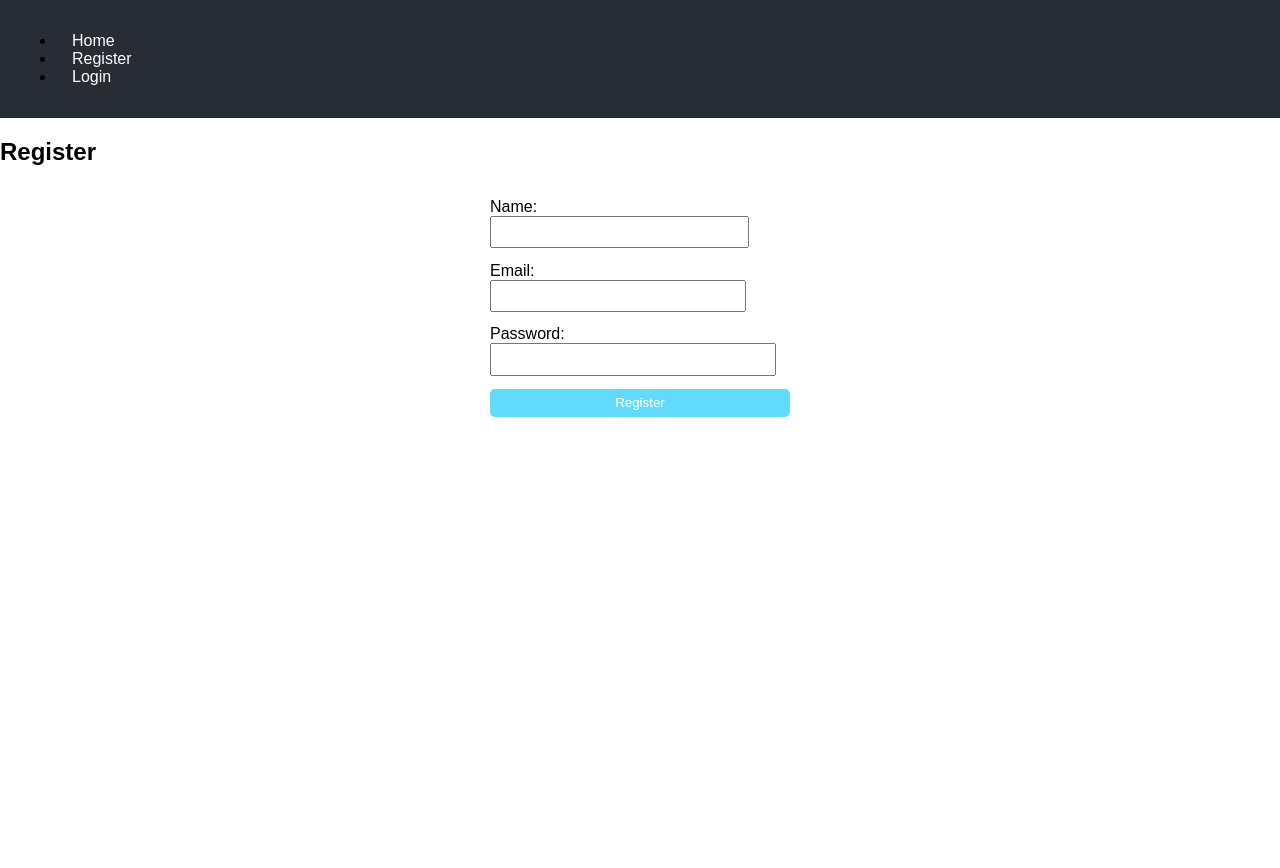
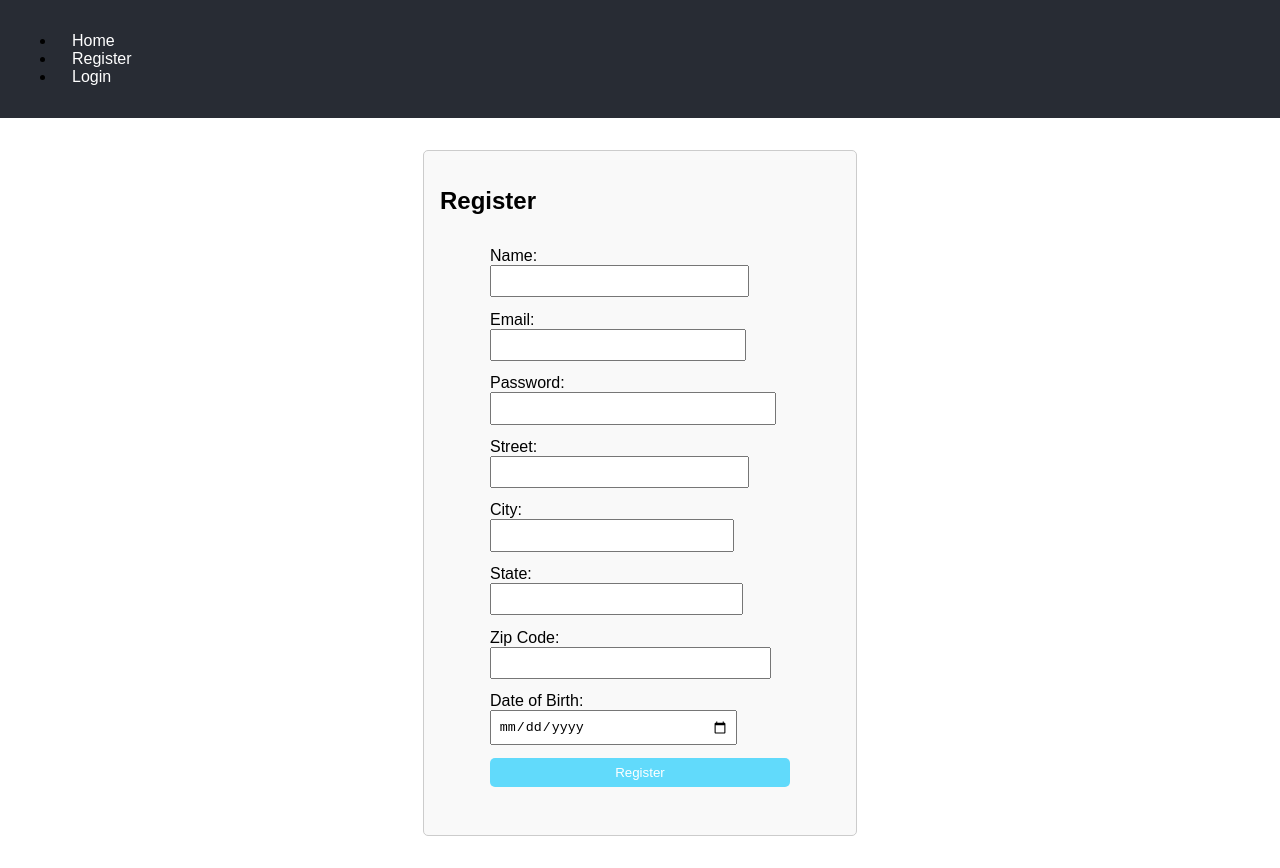
Before and after one commit to lurch9/comfort-foods, a React (Vite) app: page /register in a window 1280 px wide. Before the commit the page ends 800 px from the top, so only its background shows below. Built offline with nearby package versions, Linux system fonts and the light colour scheme.

Commit message:
Added fields to registration/profile

```diff
--- a/src/pages/Login.jsx
+++ b/src/pages/Login.jsx
@@ -1,45 +1,71 @@
-// src/pages/Login.jsx
-import React, { useState } from 'react';
+import React from 'react';
+import { useFormik } from 'formik';
+import * as Yup from 'yup';
+import axios from 'axios';
+import './form.css';
+import { useNavigate } from 'react-router-dom';
 import { useAuth } from '../context/AuthContext';
-import axios from 'axios';
-import './Form.css'
 
 const Login = () => {
-  const [email, setEmail] = useState('');
-  const [password, setPassword] = useState('');
-  const [error, setError] = useState('');
-  const [success, setSuccess] = useState('');
-  const { login } = useAuth();
+  const { setUser } = useAuth();
+  const navigate = useNavigate();
 
-  const handleSubmit = async (e) => {
-    e.preventDefault();
-    try {
-      const { data } = await axios.post('http://localhost:5000/api/users/login', { email, password });
-      login(data);
-      setError('');
-      setSuccess('Login successful!');
-    } catch (error) {
-      setError('Invalid email or password');
-      setSuccess('');
-    }
-  };
+  const formik = useFormik({
+    initialValues: {
+      email: '',
+      password: ''
+    },
+    validationSchema: Yup.object({
+      email: Yup.string().email('Invalid email address').required('Required'),
+      password: Yup.string().required('Required'),
+    }),
+    onSubmit: async (values, { setSubmitting, setErrors }) => {
+      try {
+        const response = await axios.post('http://localhost:5000/api/users/login', values);
+        setUser(response.data);
+        navigate('/profile');
+      } catch (error) {
+        if (error.response && error.response.status === 401) {
+          setErrors({ submit: 'Incorrect email or password' });
+        } else {
+          setErrors({ submit: error.response.data.message || error.message });
+        }
+      }
+      setSubmitting(false);
+    },
+  });
 
   return (
-    <div>
+    <div className="form-container">
       <h2>Login</h2>
-      <form onSubmit={handleSubmit}>
+      <form onSubmit={formik.handleSubmit}>
         <div>
-          <label>Email:</label>
-          <input type="email" value={email} onChange={(e) => setEmail(e.target.value)} required />
+          <label htmlFor="email">Email:</label>
+          <input
+            id="email"
+            type="email"
+            {...formik.getFieldProps('email')}
+          />
+          {formik.touched.email && formik.errors.email ? (
+            <div className="error-message">{formik.errors.email}</div>
+          ) : null}
         </div>
         <div>
-          <label>Password:</label>
-          <input type="password" value={password} onChange={(e) => setPassword(e.target.value)} required />
+          <label htmlFor="password">Password:</label>
+          <input
+            id="password"
+            type="password"
+            {...formik.getFieldProps('password')}
+          />
+          {formik.touched.password && formik.errors.password ? (
+            <div className="error-message">{formik.errors.password}</div>
+          ) : null}
         </div>
-        <button type="submit">Login</button>
+        <button type="submit" disabled={formik.isSubmitting}>
+          Login
+        </button>
+        {formik.errors.submit && <div className="error-message">{formik.errors.submit}</div>}
       </form>
-      {error && <p style={{ color: 'red' }}>{error}</p>}
-      {success && <p style={{ color: 'green' }}>{success}</p>}
     </div>
   );
 };
--- a/src/pages/Profile.jsx
+++ b/src/pages/Profile.jsx
@@ -1,55 +1,161 @@
 // src/pages/Profile.jsx
-import React, { useState, useEffect } from 'react';
+import React, { useEffect, useState } from 'react';
+import { useFormik } from 'formik';
+import * as Yup from 'yup';
 import axios from 'axios';
 import { useAuth } from '../context/AuthContext';
+import './form.css';
 
 const Profile = () => {
   const { user, setUser } = useAuth();
-  const [name, setName] = useState(user.name);
-  const [email, setEmail] = useState(user.email);
-  const [password, setPassword] = useState('');
   const [message, setMessage] = useState('');
 
-  useEffect(() => {
-    setName(user.name);
-    setEmail(user.email);
-  }, [user]);
-
-  const handleSubmit = async (e) => {
-    e.preventDefault();
-    try {
-      const config = {
-        headers: {
-          Authorization: `Bearer ${user.token}`,
-        },
-      };
-      const response = await axios.put('http://localhost:5000/api/users/profile', { name, email, password }, config);
-      setUser(response.data);
-      setMessage('Profile updated successfully');
-    } catch (error) {
-      setMessage(`Error: ${error.response && error.response.data.message ? error.response.data.message : error.message}`);
-    }
-  };
+  const formik = useFormik({
+    initialValues: {
+      name: user.name || '',
+      email: user.email || '',
+      street: user.street || '',
+      city: user.city || '',
+      state: user.state || '',
+      zip: user.zip || '',
+      dateOfBirth: user.dateOfBirth ? user.dateOfBirth.substring(0, 10) : '',
+      password: '',
+      confirmPassword: '',
+    },
+    validationSchema: Yup.object({
+      name: Yup.string().required('Required'),
+      email: Yup.string().email('Invalid email address').required('Required'),
+      street: Yup.string().required('Required'),
+      city: Yup.string().required('Required'),
+      state: Yup.string().required('Required'),
+      zip: Yup.string().required('Required'),
+      dateOfBirth: Yup.date().required('Required'),
+      password: Yup.string(),
+      confirmPassword: Yup.string().oneOf([Yup.ref('password'), null], 'Passwords must match'),
+    }),
+    onSubmit: async (values, { setSubmitting, setErrors }) => {
+      try {
+        const response = await axios.put('http://localhost:5000/api/users/profile', values, {
+          headers: { Authorization: `Bearer ${user.token}` },
+        });
+        setUser(response.data);
+        setMessage('Profile updated successfully');
+      } catch (error) {
+        setErrors({ submit: error.response.data.message || error.message });
+      }
+      setSubmitting(false);
+    },
+  });
 
   return (
-    <div>
+    <div className="form-container">
       <h2>Profile</h2>
-      <form onSubmit={handleSubmit}>
+      <form onSubmit={formik.handleSubmit}>
         <div>
-          <label>Name:</label>
-          <input type="text" value={name} onChange={(e) => setName(e.target.value)} />
+          <label htmlFor="name">Name:</label>
+          <input
+            id="name"
+            type="text"
+            {...formik.getFieldProps('name')}
+          />
+          {formik.touched.name && formik.errors.name ? (
+            <div className="error-message">{formik.errors.name}</div>
+          ) : null}
         </div>
         <div>
-          <label>Email:</label>
-          <input type="email" value={email} onChange={(e) => setEmail(e.target.value)} />
+          <label htmlFor="email">Email:</label>
+          <input
+            id="email"
+            type="email"
+            {...formik.getFieldProps('email')}
+          />
+          {formik.touched.email && formik.errors.email ? (
+            <div className="error-message">{formik.errors.email}</div>
+          ) : null}
         </div>
         <div>
-          <label>Password:</label>
-          <input type="password" value={password} onChange={(e) => setPassword(e.target.value)} />
+          <label htmlFor="street">Street:</label>
+          <input
+            id="street"
+            type="text"
+            {...formik.getFieldProps('street')}
+          />
+          {formik.touched.street && formik.errors.street ? (
+            <div className="error-message">{formik.errors.street}</div>
+          ) : null}
         </div>
-        <button type="submit">Update Profile</button>
+        <div>
+          <label htmlFor="city">City:</label>
+          <input
+            id="city"
+            type="text"
+            {...formik.getFieldProps('city')}
+          />
+          {formik.touched.city && formik.errors.city ? (
+            <div className="error-message">{formik.errors.city}</div>
+          ) : null}
+        </div>
+        <div>
+          <label htmlFor="state">State:</label>
+          <input
+            id="state"
+            type="text"
+            {...formik.getFieldProps('state')}
+          />
+          {formik.touched.state && formik.errors.state ? (
+            <div className="error-message">{formik.errors.state}</div>
+          ) : null}
+        </div>
+        <div>
+          <label htmlFor="zip">Zip Code:</label>
+          <input
+            id="zip"
+            type="text"
+            {...formik.getFieldProps('zip')}
+          />
+          {formik.touched.zip && formik.errors.zip ? (
+            <div className="error-message">{formik.errors.zip}</div>
+          ) : null}
+        </div>
+        <div>
+          <label htmlFor="dateOfBirth">Date of Birth:</label>
+          <input
+            id="dateOfBirth"
+            type="date"
+            {...formik.getFieldProps('dateOfBirth')}
+          />
+          {formik.touched.dateOfBirth && formik.errors.dateOfBirth ? (
+            <div className="error-message">{formik.errors.dateOfBirth}</div>
+          ) : null}
+        </div>
+        <div>
+          <label htmlFor="password">Password:</label>
+          <input
+            id="password"
+            type="password"
+            {...formik.getFieldProps('password')}
+          />
+          {formik.touched.password && formik.errors.password ? (
+            <div className="error-message">{formik.errors.password}</div>
+          ) : null}
+        </div>
+        <div>
+          <label htmlFor="confirmPassword">Confirm Password:</label>
+          <input
+            id="confirmPassword"
+            type="password"
+            {...formik.getFieldProps('confirmPassword')}
+          />
+          {formik.touched.confirmPassword && formik.errors.confirmPassword ? (
+            <div className="error-message">{formik.errors.confirmPassword}</div>
+          ) : null}
+        </div>
+        <button type="submit" disabled={formik.isSubmitting}>
+          Update
+        </button>
+        {formik.errors.submit && <div className="error-message">{formik.errors.submit}</div>}
+        {message && <div className="success-message">{message}</div>}
       </form>
-      {message && <p>{message}</p>}
     </div>
   );
 };
--- a/src/pages/Register.jsx
+++ b/src/pages/Register.jsx
@@ -1,45 +1,148 @@
-// src/components/Register.jsx
-import React, { useState } from 'react';
+// src/pages/Register.jsx
+import React from 'react';
+import { useFormik } from 'formik';
+import * as Yup from 'yup';
 import axios from 'axios';
+import './form.css';
+import { useNavigate } from 'react-router-dom';
 import { useAuth } from '../context/AuthContext';
 
 const Register = () => {
-  const [name, setName] = useState('');
-  const [email, setEmail] = useState('');
-  const [password, setPassword] = useState('');
-  const [message, setMessage] = useState('');
   const { setUser } = useAuth();
+  const navigate = useNavigate();
 
-  const handleSubmit = async (e) => {
-    e.preventDefault();
-    try {
-      const response = await axios.post('http://localhost:5000/api/users/register', { name, email, password });
-      setMessage(`User registered: ${response.data.name}`);
-      setUser(response.data);
-    } catch (error) {
-      setMessage(`Error: ${error.response && error.response.data.message ? error.response.data.message : error.message}`);
-    }
-  };
+  const formik = useFormik({
+    initialValues: {
+      name: '',
+      email: '',
+      password: '',
+      street: '',
+      city: '',
+      state: '',
+      zip: '',
+      dateOfBirth: ''
+    },
+    validationSchema: Yup.object({
+      name: Yup.string()
+        .max(15, 'Must be 15 characters or less')
+        .required('Required'),
+      email: Yup.string().email('Invalid email address').required('Required'),
+      password: Yup.string().required('Required'),
+      street: Yup.string().required('Required'),
+      city: Yup.string().required('Required'),
+      state: Yup.string().required('Required'),
+      zip: Yup.string().required('Required'),
+      dateOfBirth: Yup.date().required('Required'),
+    }),
+    onSubmit: async (values, { setSubmitting, setErrors }) => {
+      try {
+        const response = await axios.post('http://localhost:5000/api/users/register', values);
+        setUser(response.data);
+        navigate('/profile');
+      } catch (error) {
+        setErrors({ submit: error.response.data.message || error.message });
+      }
+      setSubmitting(false);
+    },
+  });
 
   return (
-    <div>
+    <div className="form-container">
       <h2>Register</h2>
-      <form onSubmit={handleSubmit}>
+      <form onSubmit={formik.handleSubmit}>
         <div>
-          <label>Name:</label>
-          <input type="text" value={name} onChange={(e) => setName(e.target.value)} />
+          <label htmlFor="name">Name:</label>
+          <input
+            id="name"
+            type="text"
+            {...formik.getFieldProps('name')}
+          />
+          {formik.touched.name && formik.errors.name ? (
+            <div className="error-message">{formik.errors.name}</div>
+          ) : null}
         </div>
         <div>
-          <label>Email:</label>
-          <input type="email" value={email} onChange={(e) => setEmail(e.target.value)} />
+          <label htmlFor="email">Email:</label>
+          <input
+            id="email"
+            type="email"
+            {...formik.getFieldProps('email')}
+          />
+          {formik.touched.email && formik.errors.email ? (
+            <div className="error-message">{formik.errors.email}</div>
+          ) : null}
         </div>
         <div>
-          <label>Password:</label>
-          <input type="password" value={password} onChange={(e) => setPassword(e.target.value)} />
+          <label htmlFor="password">Password:</label>
+          <input
+            id="password"
+            type="password"
+            {...formik.getFieldProps('password')}
+          />
+          {formik.touched.password && formik.errors.password ? (
+            <div className="error-message">{formik.errors.password}</div>
+          ) : null}
         </div>
-        <button type="submit">Register</button>
+        <div>
+          <label htmlFor="street">Street:</label>
+          <input
+            id="street"
+            type="text"
+            {...formik.getFieldProps('street')}
+          />
+          {formik.touched.street && formik.errors.street ? (
+            <div className="error-message">{formik.errors.street}</div>
+          ) : null}
+        </div>
+        <div>
+          <label htmlFor="city">City:</label>
+          <input
+            id="city"
+            type="text"
+            {...formik.getFieldProps('city')}
+          />
+          {formik.touched.city && formik.errors.city ? (
+            <div className="error-message">{formik.errors.city}</div>
+          ) : null}
+        </div>
+        <div>
+          <label htmlFor="state">State:</label>
+          <input
+            id="state"
+            type="text"
+            {...formik.getFieldProps('state')}
+          />
+          {formik.touched.state && formik.errors.state ? (
+            <div className="error-message">{formik.errors.state}</div>
+          ) : null}
+        </div>
+        <div>
+          <label htmlFor="zip">Zip Code:</label>
+          <input
+            id="zip"
+            type="text"
+            {...formik.getFieldProps('zip')}
+          />
+          {formik.touched.zip && formik.errors.zip ? (
+            <div className="error-message">{formik.errors.zip}</div>
+          ) : null}
+        </div>
+        <div>
+          <label htmlFor="dateOfBirth">Date of Birth:</label>
+          <input
+            id="dateOfBirth"
+            type="date"
+            {...formik.getFieldProps('dateOfBirth')}
+          />
+          {formik.touched.dateOfBirth && formik.errors.dateOfBirth ? (
+            <div className="error-message">{formik.errors.dateOfBirth}</div>
+          ) : null}
+        </div>
+        <button type="submit" disabled={formik.isSubmitting}>
+          Register
+        </button>
+        {formik.errors.submit && <div className="error-message">{formik.errors.submit}</div>}
       </form>
-      {message && <p>{message}</p>}
     </div>
   );
 };
```
Also changed, not shown: src/components/Header.css (added, +16 -0 lines), src/components/Header.jsx (+6 -3 lines), src/pages/ChangeLocation.jsx (added, +54 -0 lines), 1 other file (tests, documents, lock files or other folders).
